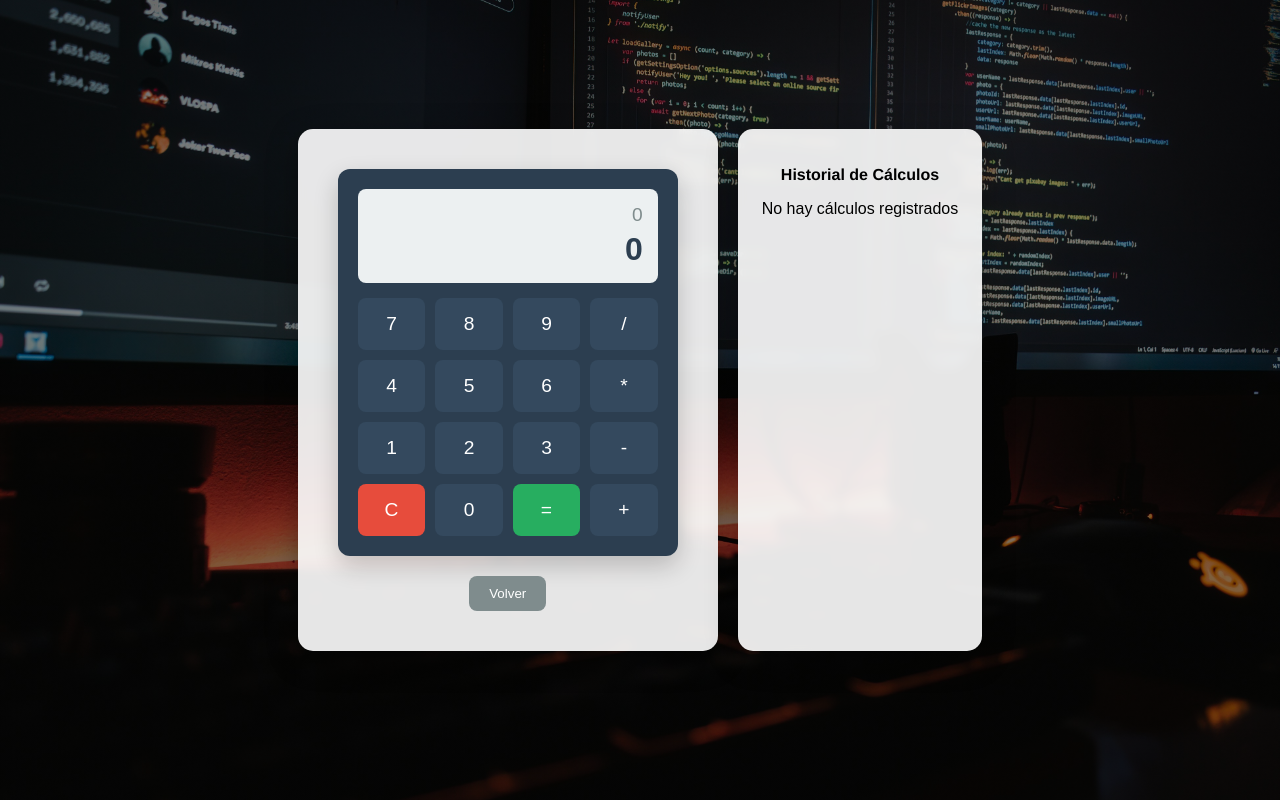
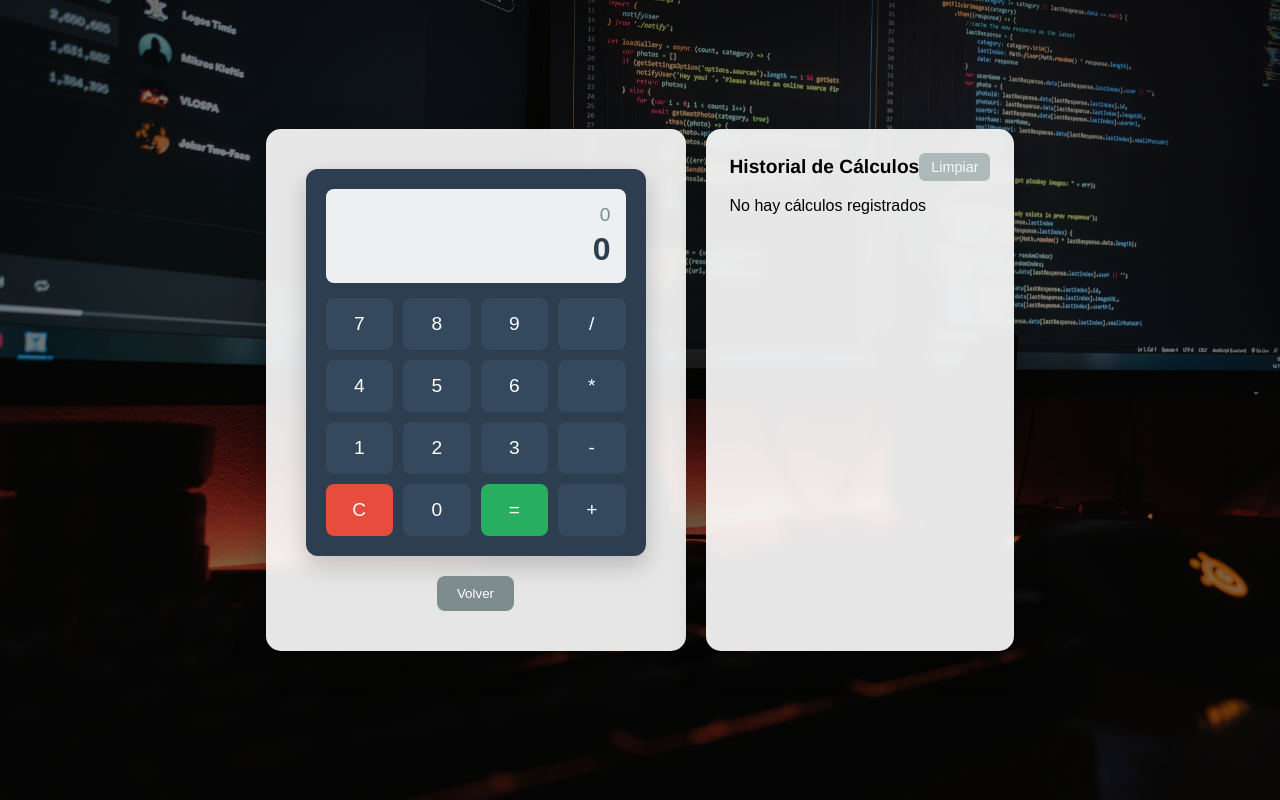
Before and after one commit to AlexhpSENATI/calculadora_web, a React (Create React App) app: page / in a window 1280 px wide. Both pictures are taken after a click on the button "Modo Calculadora". Built offline with nearby package versions, Linux system fonts and the light colour scheme.

Commit message:
algoritmo 5

```diff
--- a/src/App.css
+++ b/src/App.css
@@ -313,3 +313,42 @@ h2{
     max-height: 200px;
   }
 }
+
+
+
+/* Estilos para el header del historial */
+.history-header {
+  display: flex;
+  justify-content: space-between;
+  align-items: center;
+  margin-bottom: 1rem;
+}
+
+/* Estilos para el botón de limpiar historial */
+.clear-history-button {
+  background-color: #e74c3c;
+  color: white;
+  border: none;
+  border-radius: 6px;
+  padding: 6px 12px;
+  font-size: 0.9rem;
+  cursor: pointer;
+  transition: all 0.3s;
+}
+
+.clear-history-button:hover:not(:disabled) {
+  background-color: #c0392b;
+  transform: translateY(-1px);
+}
+
+.clear-history-button:disabled {
+  background-color: #95a5a6;
+  cursor: not-allowed;
+  opacity: 0.7;
+}
+
+/* Ajuste para el título del historial */
+.history-container h2 {
+  margin: 0;
+  font-size: 1.2rem;
+}
--- a/src/App.js
+++ b/src/App.js
@@ -28,6 +28,7 @@ function App() {
   const [input, setInput] = useState('');
   const [result, setResult] = useState('0');
   const [history, setHistory] = useState([]);
+
 
   const clearHistory = () => {
     setHistory([]);
@@ -139,7 +140,16 @@ function App() {
             </div>
 
             <div className="history-container">
+            <div className="history-header">
               <h2>Historial de Cálculos</h2>
+              <button
+                className="clear-history-button"
+                onClick={clearHistory}
+                disabled={history.length === 0}
+              >
+                Limpiar
+              </button>
+            </div>
             <div className="history-list">
               {history.length === 0 ? (
                 <p>No hay cálculos registrados</p>
```
Lines whose indentation alone changed are shown as unchanged.
